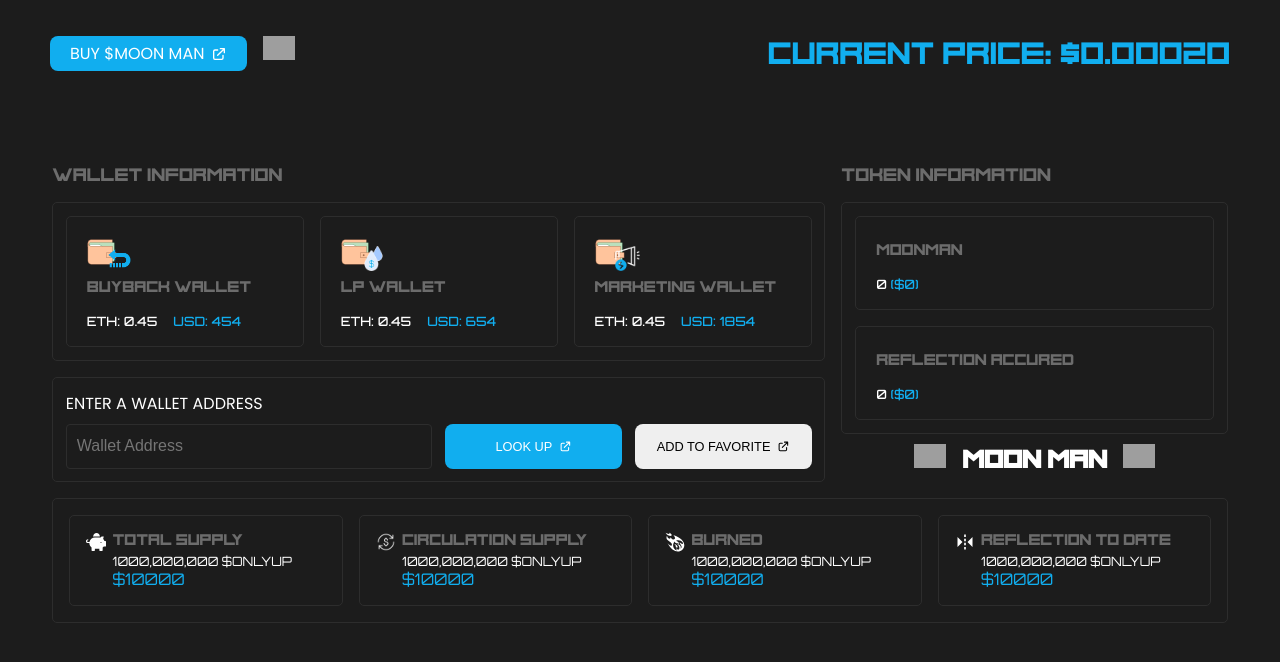
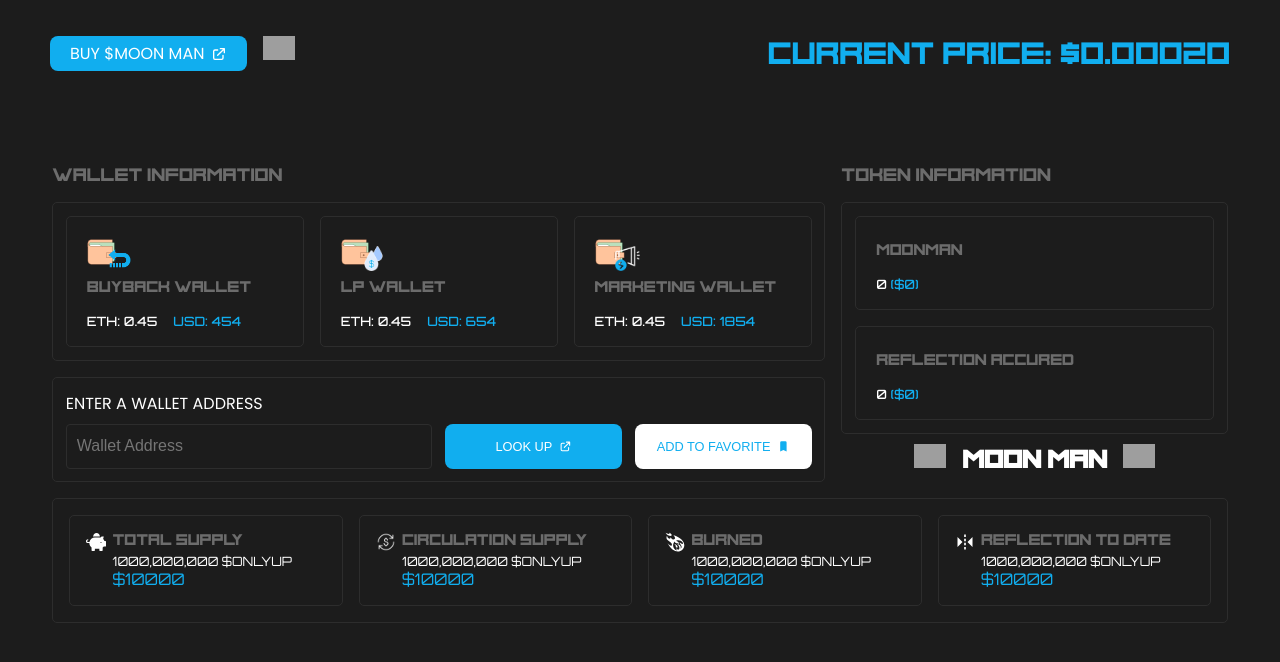
Before and after one commit to Demandtech/gobdashboard, a React (Vite) app: page / in a window 1280 px wide. Shown: the top 662 px of the page. Built offline with nearby package versions, Linux system fonts and the light colour scheme; grey boxes are pictures that could not be loaded; a web font is replaced by a local one.

Commit message:
buttons fixes and icon change

```diff
--- a/src/components/TokenData.jsx
+++ b/src/components/TokenData.jsx
@@ -1,5 +1,5 @@
 import styled from 'styled-components'
-import { HiOutlineExternalLink } from 'react-icons/hi'
+import { HiOutlineExternalLink, HiBookmark } from 'react-icons/hi'
 const TokenData = () => {
   return (
     <Wrapper>
@@ -18,9 +18,9 @@ const TokenData = () => {
             <span>Look Up</span>
             <HiOutlineExternalLink />
           </button>
-          <button type='button'>
+          <button type='button' className='btn-secondary'>
             <span>Add to Favorite</span>
-            <HiOutlineExternalLink />
+            <HiBookmark />
           </button>
         </div>
       </form>
@@ -51,7 +51,7 @@ const Wrapper = styled.div`
         padding-left: 10px;
         color: #fff;
         font-size: 1rem;
-        transition: all ease-in-out .3s;
+        transition: all ease-in-out 0.3s;
 
         &:focus {
           outline: 2px solid #11aeef;
@@ -83,7 +83,11 @@ const Wrapper = styled.div`
 
       .btn-primary {
         background: #11aeef;
-        color: white;
+        color: #ffffff;
+      }
+      .btn-secondary {
+        background: #ffffff;
+        color: #11aeef;
       }
     }
   }
```
